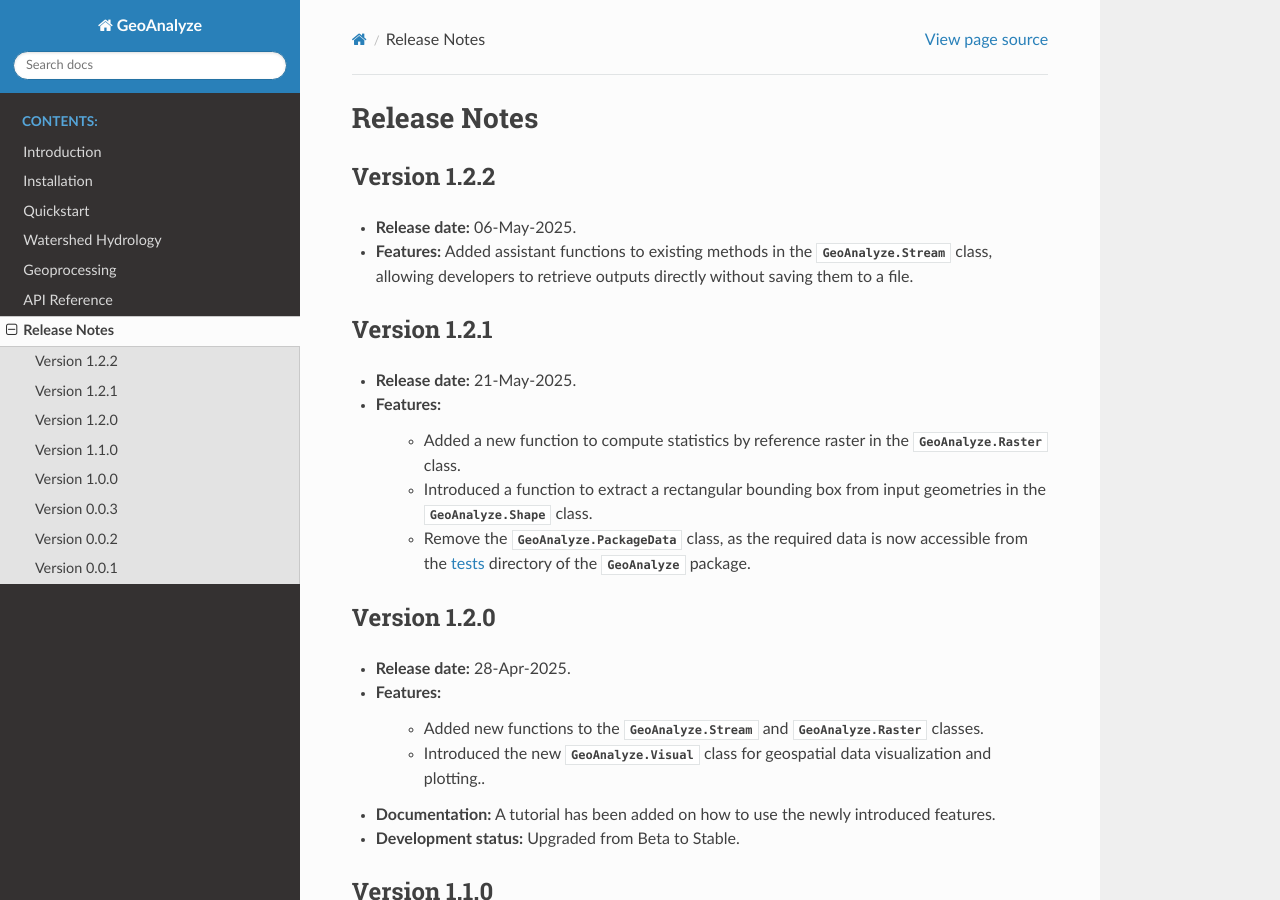
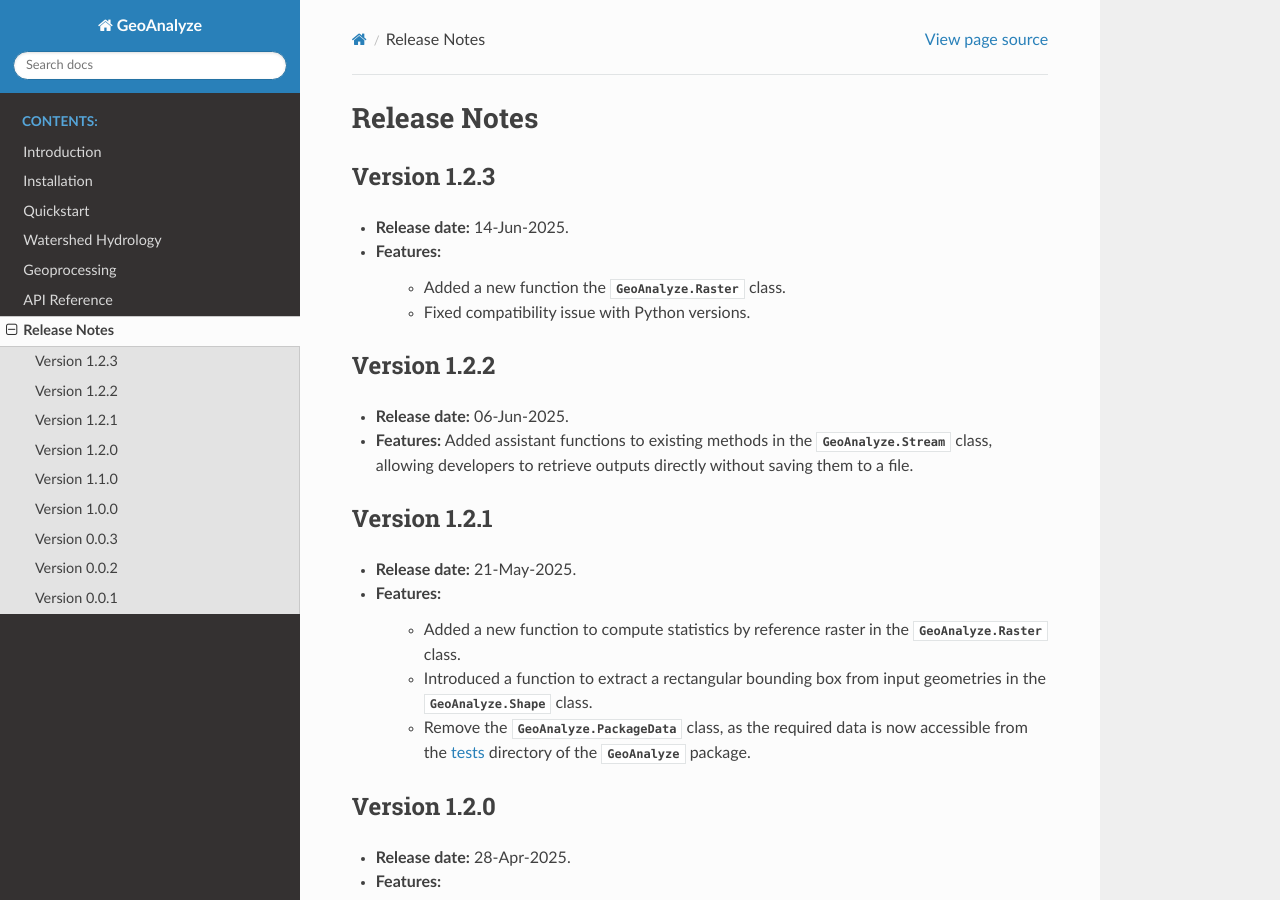
Before and after one commit to debpal/GeoAnalyze, a Sphinx documentation site: the page built from docs/changelog.rst, in a window 1280 px wide and 900 px high. Built offline with Sphinx 7.4.7 and the Read the Docs theme 3.1.0, drawn with Linux system fonts in a browser that asks for light colours.

Commit message:
update docs

```diff
--- a/docs/changelog.rst
+++ b/docs/changelog.rst
@@ -1,12 +1,22 @@
 ===============
 Release Notes
 ===============
+
+Version 1.2.3
+---------------
+
+* **Release date:** 14-Jun-2025.
+
+* **Features:**
+
+    * Added a new function the :class:`GeoAnalyze.Raster` class.
+    * Fixed compatibility issue with Python versions.
 
 
 Version 1.2.2
 ---------------
 
-* **Release date:** 06-May-2025.
+* **Release date:** 06-Jun-2025.
 
 * **Features:** Added assistant functions to existing methods in the :class:`GeoAnalyze.Stream` class, allowing developers to retrieve outputs directly without saving them to a file.
 
```
